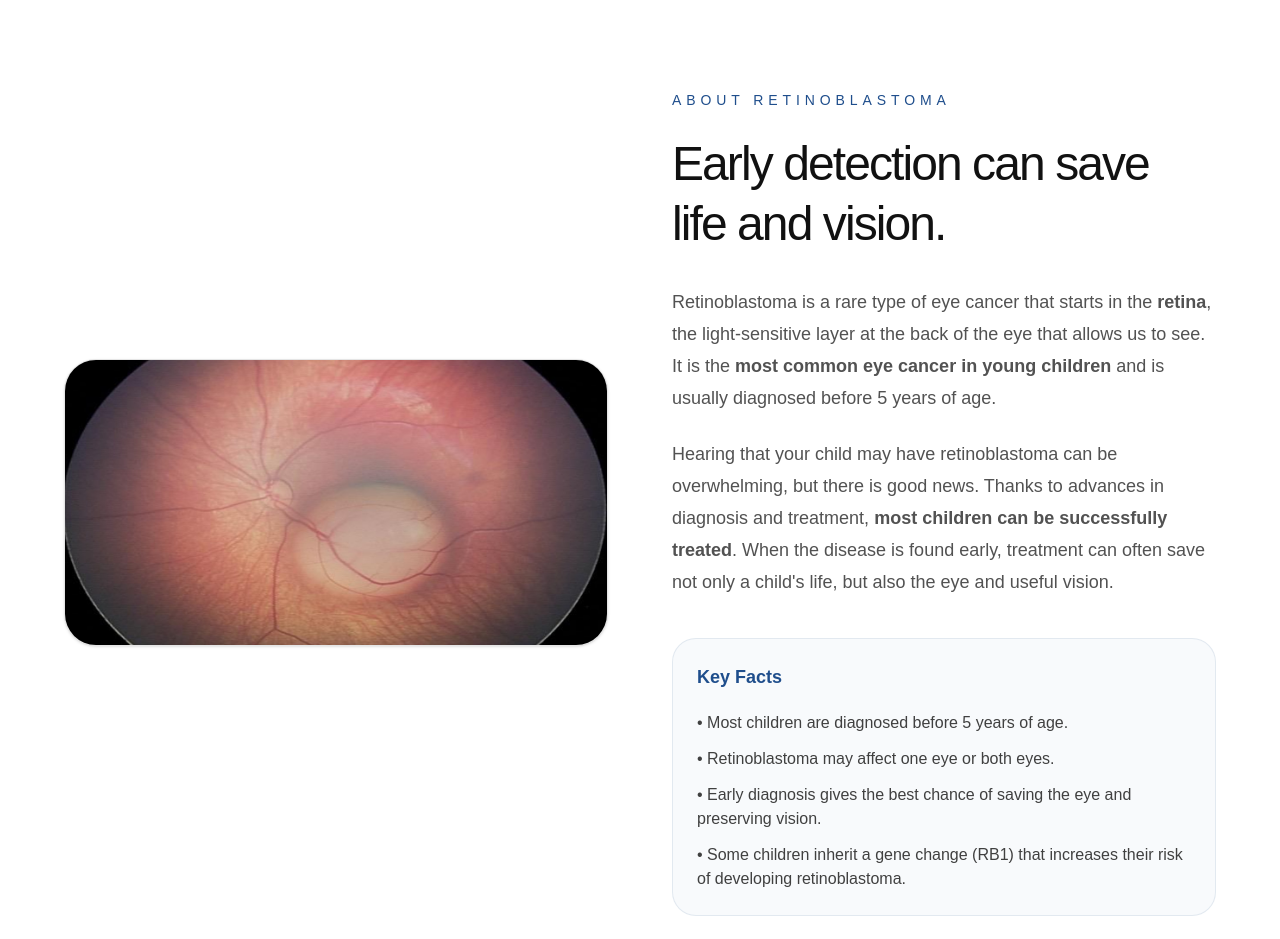
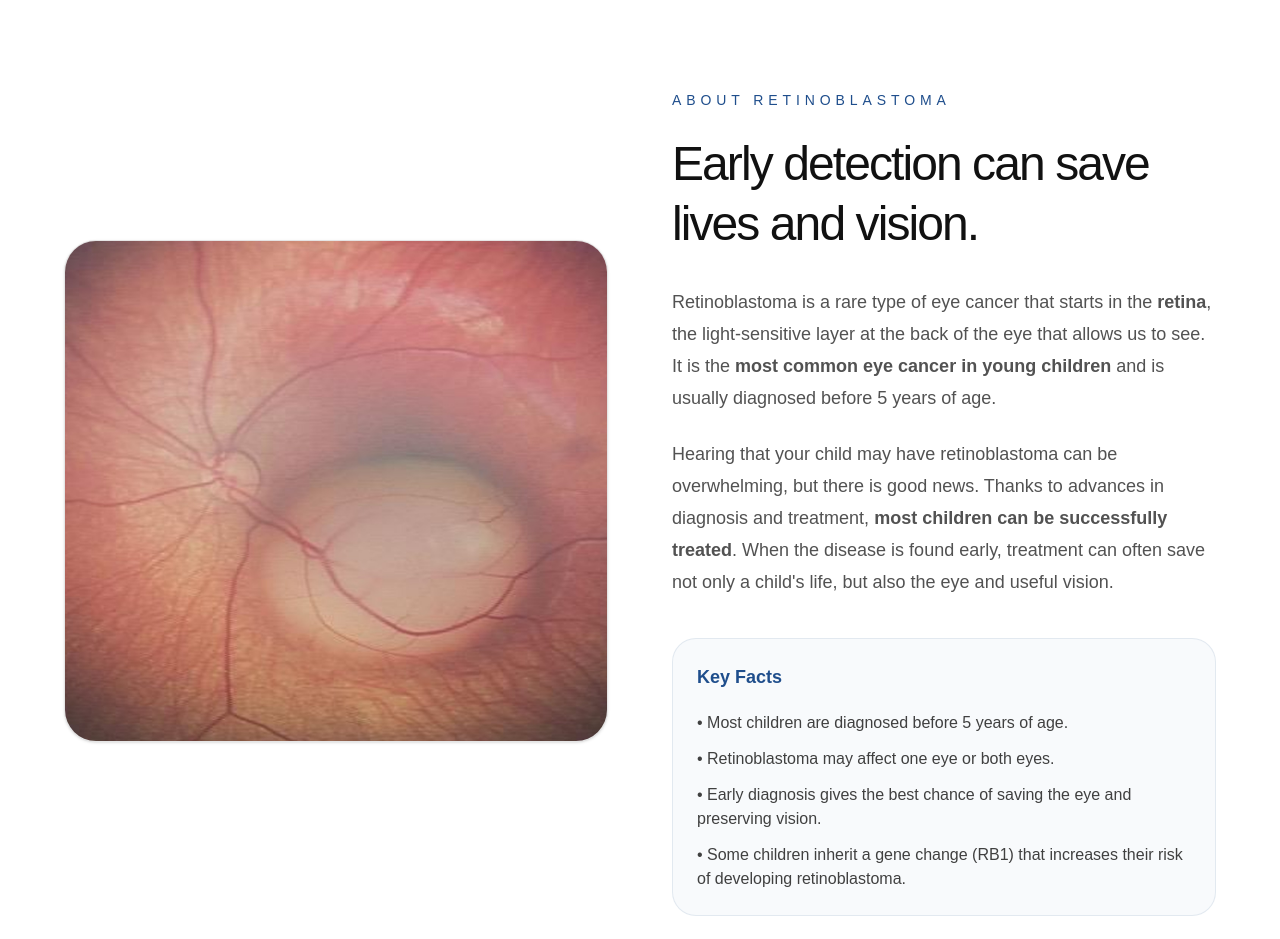
Before and after one commit to idrdrei/website, a Next.js app: page /education/retinoblastoma in a window 1280 px wide. Shown: the part 720-1659 px from the top of the page. Built offline with nearby package versions, Linux system fonts and the light colour scheme.

Commit message:
Enhance retinoblastoma education page and update resource links

```diff
--- a/components/education/retinoblastoma/About.tsx
+++ b/components/education/retinoblastoma/About.tsx
@@ -13,13 +13,13 @@ export default function About() {
 
        {/* Left */}
 <FadeIn>
-          <div className="overflow-hidden rounded-[32px] border border-neutral-200 bg-neutral-50 shadow-sm">
+  <div className="overflow-hidden rounded-[32px] border border-neutral-200 bg-neutral-50 shadow-sm lg:-mt-6">
     <Image
       src="/education/retinoblastoma/retinoblastoma-fundus1.jpg"
-              alt="Illustration of retinoblastoma inside the eye"
-              width={900}
-              height={900}
-              className="w-full object-cover"
+      alt="Fundus photograph showing retinoblastoma"
+      width={1000}
+      height={1000}
+      className="h-[340px] w-full object-cover md:h-[420px] lg:h-[500px]"
     />
   </div>
 </FadeIn>
@@ -34,7 +34,7 @@ export default function About() {
             <h2 className="mt-6 text-4xl font-light leading-tight tracking-[-0.04em] text-[#111] sm:text-5xl">
   Early detection can save
   <br />
-              life and vision.
+  lives and vision.
 </h2>
 
             <p className="mt-8 text-lg leading-8 text-neutral-600">
```
Lines whose indentation alone changed are shown as unchanged.
